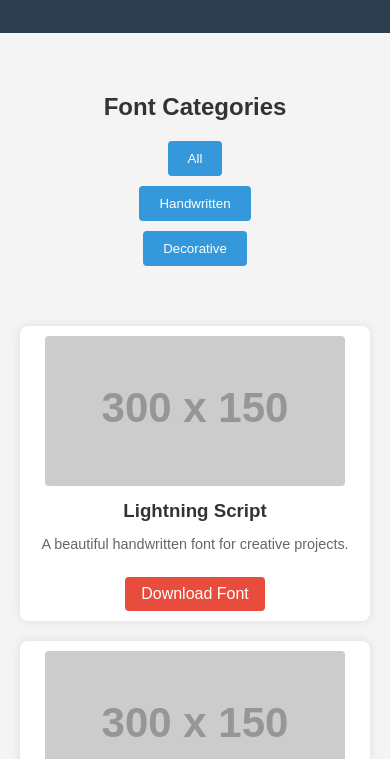
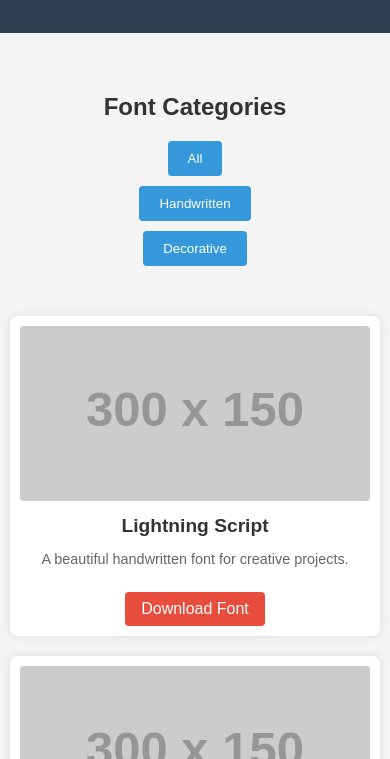
Before and after one commit to pinmedia/Free-Fonts, a plain HTML site: page index.html in a window 390 px wide. Shown: the part 85-844 px from the top of the page. Drawn offline with Linux system fonts and the light colour scheme; placeholder pictures from the web are drawn by us.

Commit message:
Add files via upload

```diff
--- a/script.js
+++ b/script.js
@@ -60,6 +60,7 @@ function addFontToList(font) {
 function loadCategoriesMain() {
     const fonts = loadFonts();
     const categoryList = document.getElementById('categoryList');
+    categoryList.innerHTML = '<button data-category="all">All</button>'; // Reset to "All" button
     const categories = [...new Set(fonts.map(font => font.category))];
 
     categories.forEach(category => {
@@ -85,9 +86,14 @@ function filterFonts(category) {
 
 // Main page logic
 if (document.getElementById('fontList')) {
-    const fonts = loadFonts();
-    fonts.forEach(font => addFontToList(font));
-    loadCategoriesMain();
+    function refreshMainPage() {
+        document.getElementById('fontList').innerHTML = ''; // Clear current fonts
+        const fonts = loadFonts();
+        fonts.forEach(font => addFontToList(font));
+        loadCategoriesMain();
+    }
+
+    refreshMainPage();
 
     document.querySelectorAll('.category-list button').forEach(button => {
         button.addEventListener('click', () => {
@@ -95,6 +101,9 @@ if (document.getElementById('fontList')) {
             filterFonts(category);
         });
     });
+
+    // Listen for storage changes (from admin page)
+    window.addEventListener('storage', refreshMainPage);
 }
 
 // Admin page logic
@@ -159,6 +168,7 @@ if (document.getElementById('fontForm')) {
             loadCategories();
             loadDeleteList();
             loadCategoryDeleteList();
+            window.dispatchEvent(new Event('storage')); // Trigger update on main page
         };
         reader.readAsDataURL(fontImage);
 
@@ -184,6 +194,7 @@ if (document.getElementById('fontForm')) {
                     loadDeleteList();
                     loadCategories();
                     loadCategoryDeleteList();
+                    window.dispatchEvent(new Event('storage')); // Trigger update on main page
                 }
             });
 
@@ -212,6 +223,7 @@ if (document.getElementById('fontForm')) {
                     loadDeleteList();
                     loadCategories();
                     loadCategoryDeleteList();
+                    window.dispatchEvent(new Event('storage')); // Trigger update on main page
                 }
             });
 
--- a/styles.css
+++ b/styles.css
@@ -94,6 +94,8 @@ form button:hover {
     border-radius: 8px;
     box-shadow: 0 0 10px rgba(0,0,0,0.1);
     text-align: center;
+    width: 100%;
+    box-sizing: border-box;
 }
 
 .font-card img {
@@ -104,6 +106,7 @@ form button:hover {
 
 .font-card h3 {
     margin: 10px 0;
+    font-size: 1.2em;
 }
 
 .font-card p {
@@ -209,9 +212,16 @@ footer a {
 
     .font-list {
         grid-template-columns: 1fr;
+        padding: 10px;
     }
 
     .font-card {
         padding: 10px;
+        margin: 0 auto;
+        max-width: 100%;
+    }
+
+    .font-card img {
+        width: 100%;
     }
 }
```
